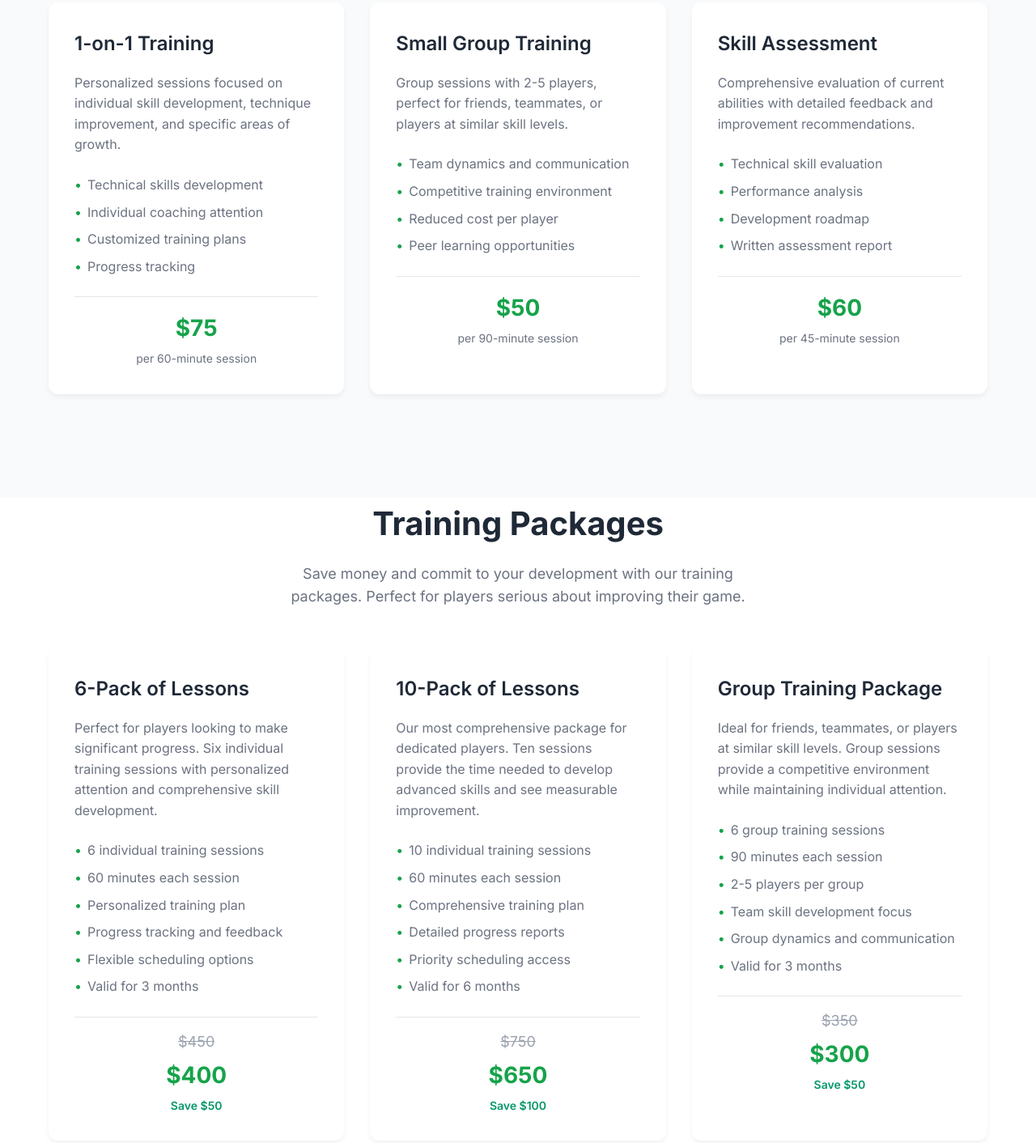
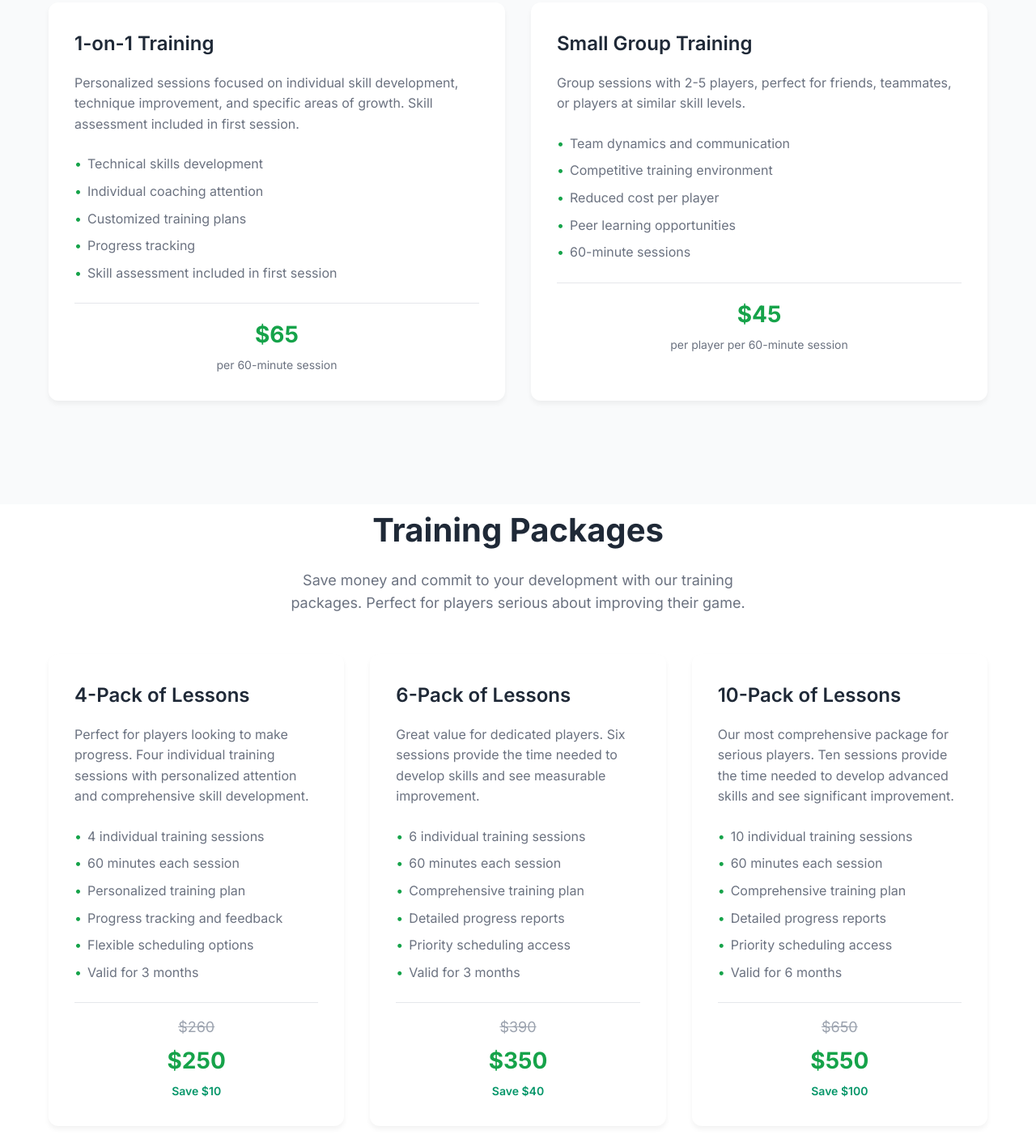
Before and after one commit to Procstar13/Coach-Zach-Website, a website: page services.html in a window 1280 px wide. Shown: the part 718-2130 px from the top of the page at 81% size. Drawn offline with Linux system fonts and the light colour scheme.

Commit message:
feat: Update pricing structure across all pages for consistency - Update 1-on-1 training to  (60 minutes) with skill assessment included - Update small group training to  per player (60 minutes) - Remove skill assessment as separate service from all pages - Add 4-pack option (), update 6-pack (), 10-pack () - Remove group training packages to focus on 1-on-1 packages - Remove emoji icons from home page for professional appearance - Ensure consistent pricing and messaging across index.html, book-now.html, and services.html

```diff
--- a/services.html
+++ b/services.html
@@ -132,16 +132,17 @@
                     <h3>1-on-1 Training</h3>
                     <p>
                         Personalized sessions focused on individual skill development,
-                        technique improvement, and specific areas of growth.
+                        technique improvement, and specific areas of growth. Skill assessment included in first session.
                     </p>
                     <ul>
                         <li>Technical skills development</li>
                         <li>Individual coaching attention</li>
                         <li>Customized training plans</li>
                         <li>Progress tracking</li>
+                        <li>Skill assessment included in first session</li>
                     </ul>
                     <div class="service-price">
-                        <span class="price">$75</span>
+                        <span class="price">$65</span>
                         <span class="duration">per 60-minute session</span>
                     </div>
                 </div>
@@ -157,28 +158,11 @@
                         <li>Competitive training environment</li>
                         <li>Reduced cost per player</li>
                         <li>Peer learning opportunities</li>
+                        <li>60-minute sessions</li>
                     </ul>
                     <div class="service-price">
-                        <span class="price">$50</span>
-                        <span class="duration">per 90-minute session</span>
-                    </div>
-                </div>
-
-                <div class="service-card">
-                    <h3>Skill Assessment</h3>
-                    <p>
-                        Comprehensive evaluation of current abilities with detailed
-                        feedback and improvement recommendations.
-                    </p>
-                    <ul>
-                        <li>Technical skill evaluation</li>
-                        <li>Performance analysis</li>
-                        <li>Development roadmap</li>
-                        <li>Written assessment report</li>
-                    </ul>
-                    <div class="service-price">
-                        <span class="price">$60</span>
-                        <span class="duration">per 45-minute session</span>
+                        <span class="price">$45</span>
+                        <span class="duration">per player per 60-minute session</span>
                     </div>
                 </div>
             </div>
@@ -198,13 +182,13 @@
 
             <div class="services-grid">
                 <div class="service-card">
-                    <h3>6-Pack of Lessons</h3>
+                    <h3>4-Pack of Lessons</h3>
                     <p>
-                        Perfect for players looking to make significant progress. Six individual training sessions
+                        Perfect for players looking to make progress. Four individual training sessions
                         with personalized attention and comprehensive skill development.
                     </p>
                     <ul>
-                        <li>6 individual training sessions</li>
+                        <li>4 individual training sessions</li>
                         <li>60 minutes each session</li>
                         <li>Personalized training plan</li>
                         <li>Progress tracking and feedback</li>
@@ -212,17 +196,38 @@
                         <li>Valid for 3 months</li>
                     </ul>
                     <div class="service-price">
-                        <span class="original-price">$450</span>
-                        <span class="price">$400</span>
-                        <span class="savings">Save $50</span>
+                        <span class="original-price">$260</span>
+                        <span class="price">$250</span>
+                        <span class="savings">Save $10</span>
+                    </div>
+                </div>
+
+                <div class="service-card">
+                    <h3>6-Pack of Lessons</h3>
+                    <p>
+                        Great value for dedicated players. Six sessions provide the time needed
+                        to develop skills and see measurable improvement.
+                    </p>
+                    <ul>
+                        <li>6 individual training sessions</li>
+                        <li>60 minutes each session</li>
+                        <li>Comprehensive training plan</li>
+                        <li>Detailed progress reports</li>
+                        <li>Priority scheduling access</li>
+                        <li>Valid for 3 months</li>
+                    </ul>
+                    <div class="service-price">
+                        <span class="original-price">$390</span>
+                        <span class="price">$350</span>
+                        <span class="savings">Save $40</span>
                     </div>
                 </div>
 
                 <div class="service-card">
                     <h3>10-Pack of Lessons</h3>
                     <p>
-                        Our most comprehensive package for dedicated players. Ten sessions provide the time needed
-                        to develop advanced skills and see measurable improvement.
+                        Our most comprehensive package for serious players. Ten sessions provide
+                        the time needed to develop advanced skills and see significant improvement.
                     </p>
                     <ul>
                         <li>10 individual training sessions</li>
@@ -233,30 +238,9 @@
                         <li>Valid for 6 months</li>
                     </ul>
                     <div class="service-price">
-                        <span class="original-price">$750</span>
-                        <span class="price">$650</span>
+                        <span class="original-price">$650</span>
+                        <span class="price">$550</span>
                         <span class="savings">Save $100</span>
-                    </div>
-                </div>
-
-                <div class="service-card">
-                    <h3>Group Training Package</h3>
-                    <p>
-                        Ideal for friends, teammates, or players at similar skill levels. Group sessions provide
-                        a competitive environment while maintaining individual attention.
-                    </p>
-                    <ul>
-                        <li>6 group training sessions</li>
-                        <li>90 minutes each session</li>
-                        <li>2-5 players per group</li>
-                        <li>Team skill development focus</li>
-                        <li>Group dynamics and communication</li>
-                        <li>Valid for 3 months</li>
-                    </ul>
-                    <div class="service-price">
-                        <span class="original-price">$350</span>
-                        <span class="price">$300</span>
-                        <span class="savings">Save $50</span>
                     </div>
                 </div>
             </div>
```
Also changed, not shown: book-now.html (+19 -38 lines), index.html (+5 -20 lines).
